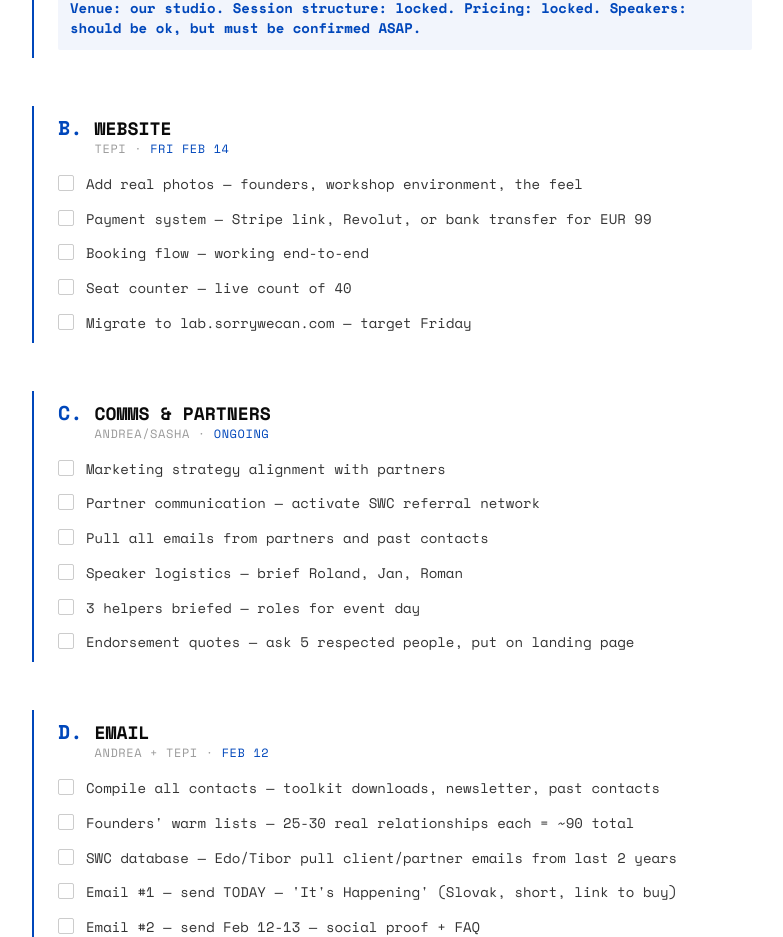
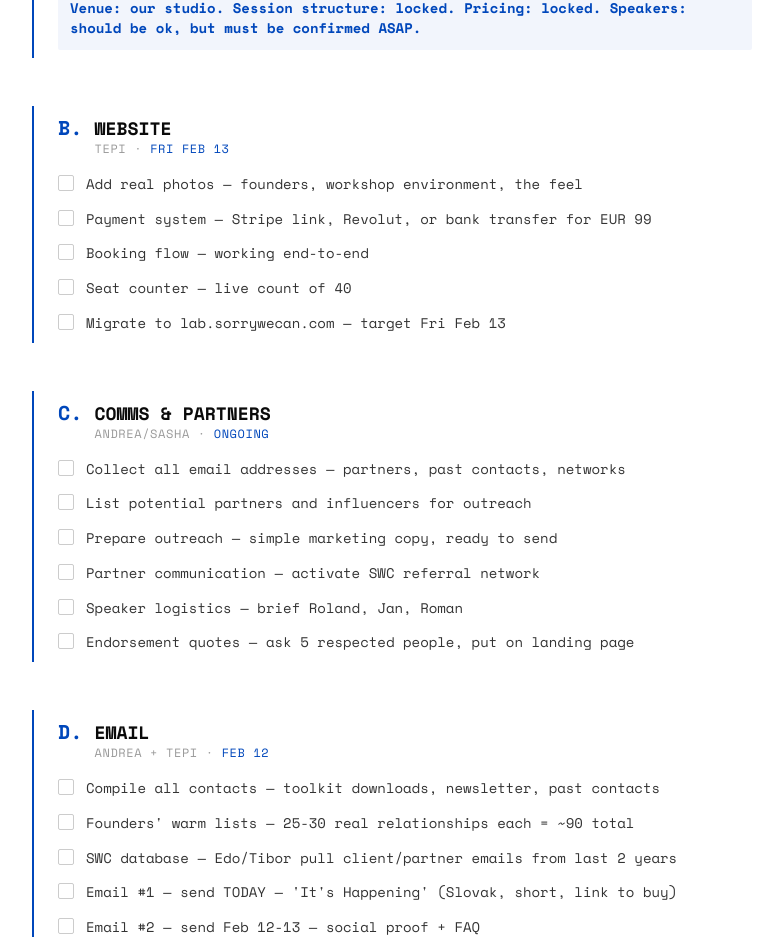
Before and after one commit to princeofwellness/researchlab, a Next.js app: page /marketing-sync in a window 1280 px wide. Shown: the part 1533-2470 px from the top of the page, without its empty margins (248-1031 px from the left). Built offline with nearby package versions, Linux system fonts and the light colour scheme.

Commit message:
marketing-sync: fri is feb 13, drop helpers, add partner/influencer outreach prep

```diff
--- a/src/app/marketing-sync/page.tsx
+++ b/src/app/marketing-sync/page.tsx
@@ -90,13 +90,13 @@ export default function MarketingSyncPage() {
                         letter="B"
                         title="WEBSITE"
                         owner="Tepi"
-                        deadline="Fri Feb 14"
+                        deadline="Fri Feb 13"
                         items={[
                             "Add real photos — founders, workshop environment, the feel",
                             "Payment system — Stripe link, Revolut, or bank transfer for EUR 99",
                             "Booking flow — working end-to-end",
                             "Seat counter — live count of 40",
-                            "Migrate to lab.sorrywecan.com — target Friday"
+                            "Migrate to lab.sorrywecan.com — target Fri Feb 13"
                         ]}
                     />
 
@@ -106,11 +106,11 @@ export default function MarketingSyncPage() {
                         owner="Andrea/Sasha"
                         deadline="ongoing"
                         items={[
-                            "Marketing strategy alignment with partners",
+                            "Collect all email addresses — partners, past contacts, networks",
+                            "List potential partners and influencers for outreach",
+                            "Prepare outreach — simple marketing copy, ready to send",
                             "Partner communication — activate SWC referral network",
-                            "Pull all emails from partners and past contacts",
                             "Speaker logistics — brief Roland, Jan, Roman",
-                            "3 helpers briefed — roles for event day",
                             "Endorsement quotes — ask 5 respected people, put on landing page"
                         ]}
                     />
```
